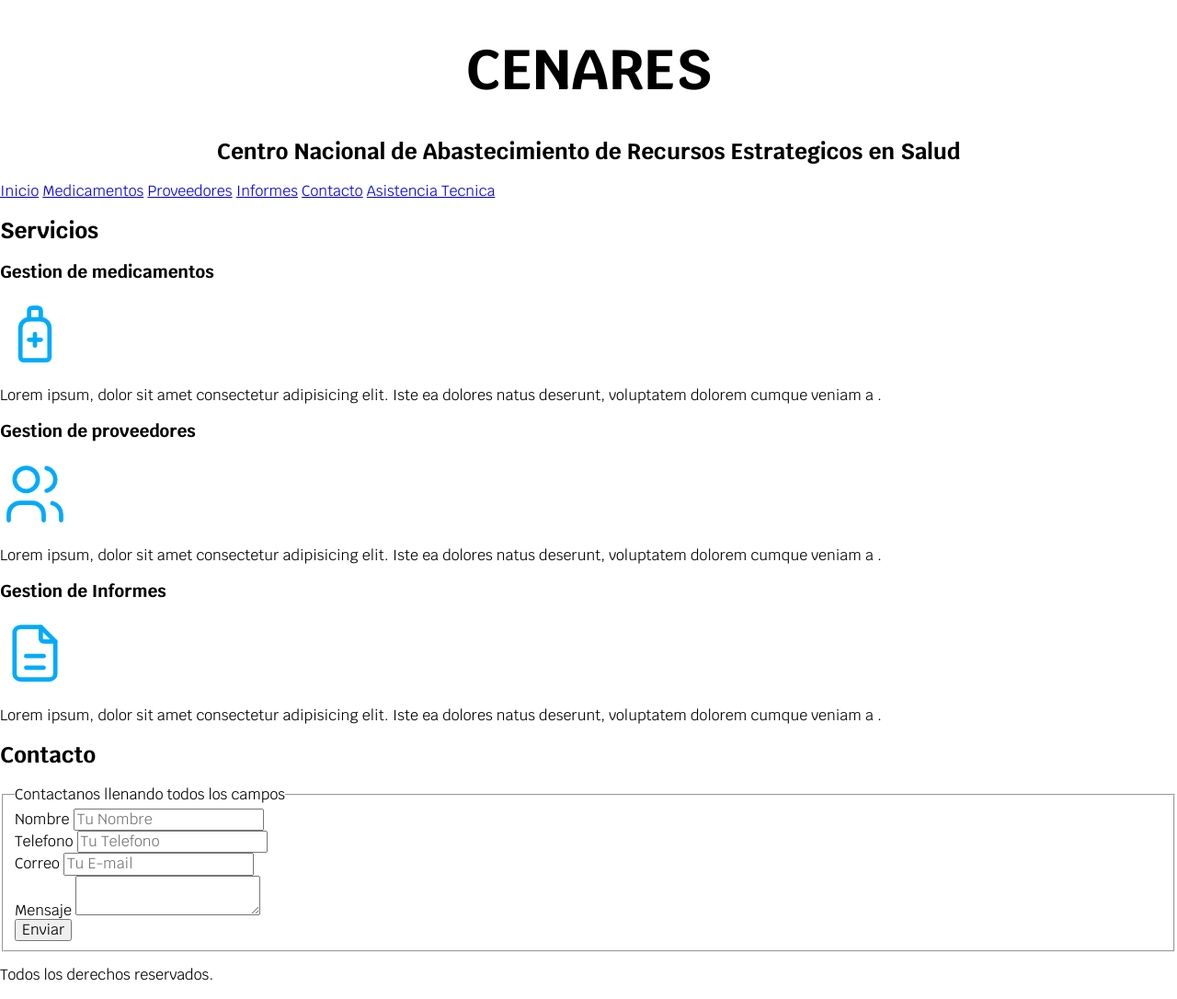
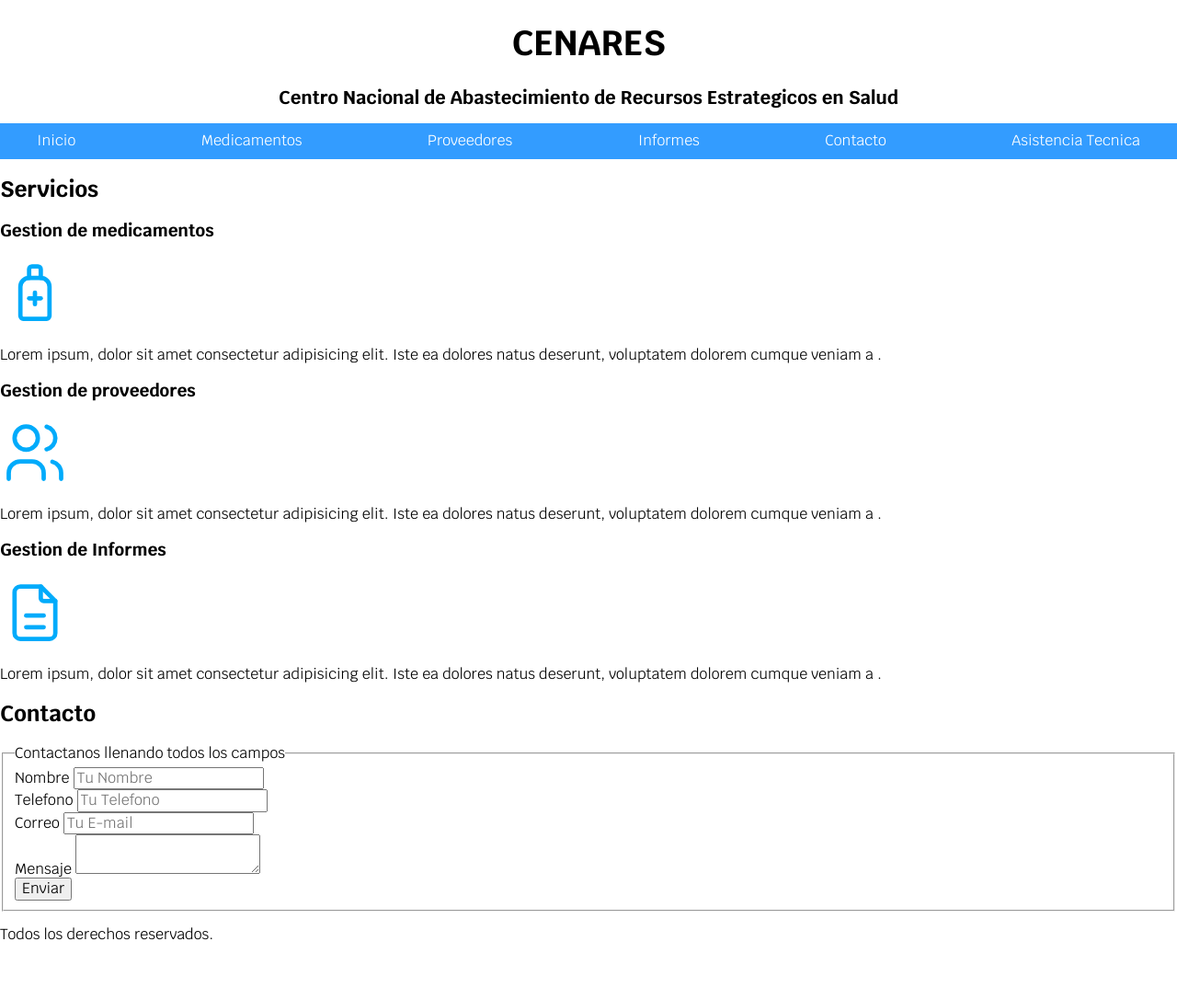
Before and after one commit to Manuel12012/Proyecto-Cenares, a PHP site: page / in a window 1280 px wide. Shown: the whole page at 92% size. After the commit the page ends 1022 px from the top, so only its background shows below. Run offline with PHP 8.4, Linux system fonts and the light colour scheme; some libraries are stand-ins or nearby versions.

Commit message:
Agregando colores al navegador

```diff
--- a/css/style.css
+++ b/css/style.css
@@ -1,3 +1,17 @@
+:root{
+    --blanco: #ffffff;
+    --oscuro: #212121;
+    --celeste_oscuro: #339CFF;
+    --celeste_claro: #0EA7E5;
+    --amarillo_claro: #F7FF00;
+    --gris: #757575;
+}
+
+html{
+    font-size: 62.5%;
+
+}
+
 body{
     font-size: 16px;
      font-family: 'Krub', sans-serif;
@@ -10,8 +24,24 @@ body{
 
 .Subtitulo{
     text-align:center;
+    font-size: 2rem;
 }
 
-.navegacion{
-    text-align: center;
+.contenedor{
+    width: 120rem;
+    margin: 0 auto;
 }
+.nav-bg{
+    background-color: var(--celeste_oscuro);
+
+}
+.navegacion-principal {
+    padding:1rem;
+    display: flex;
+    justify-content:space-between;
+}
+
+.navegacion-principal a{
+    color: var(--blanco);
+    text-decoration: none;
+}
```
